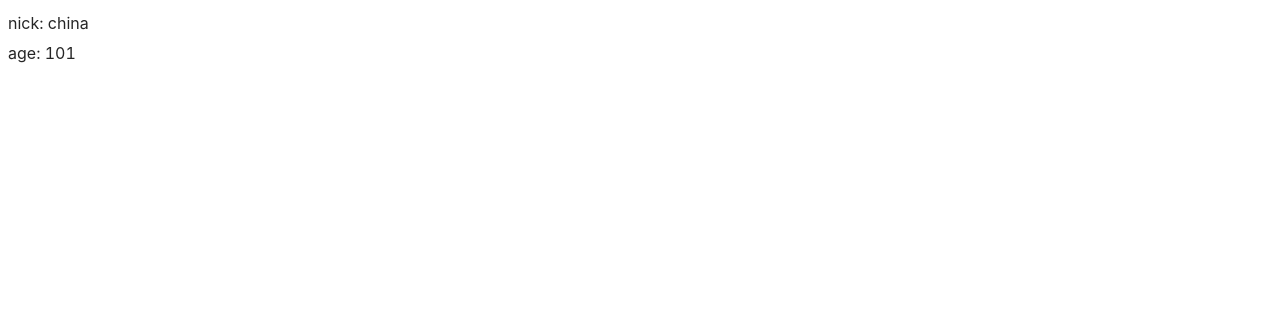
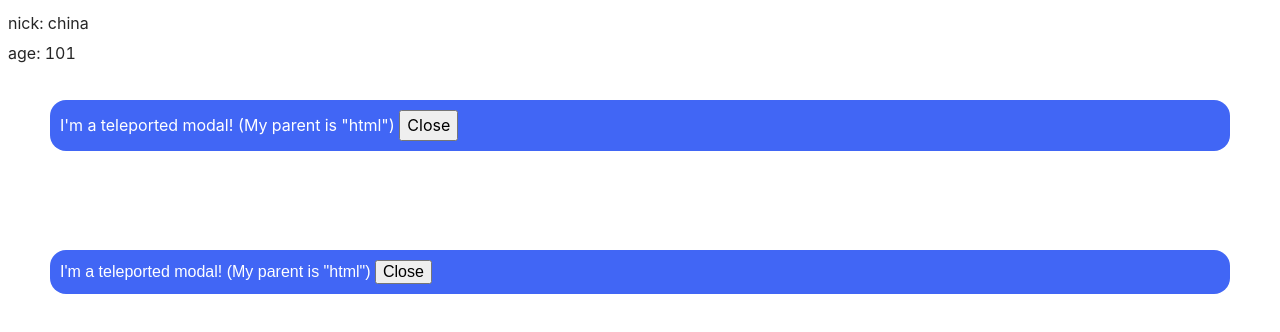
Before and after one commit to gaohelong/vue3-base, a Vue app: page /vuex in a window 1280 px wide. Shown: the top 332 px of the page. Built offline with nearby package versions, Linux system fonts and the light colour scheme.

Commit message:
Vue3: teleport

```diff
--- a/src/common.less
+++ b/src/common.less
@@ -1,3 +1,4 @@
 @rem: 75rem;
 
+@color-FFFFFF: #FFFFFF;
 @color-42b983: #4166F5;
--- a/src/views/vuex/index.js
+++ b/src/views/vuex/index.js
@@ -69,32 +69,8 @@ export default defineComponent({
     return {
       nick: computed(() => store.state.nick), // 在 computed 函数中访问 state
       age: computed(() => store.getters.age), // 在 computed 函数中访问 getter
-    }
-  },
-  methods: {
-    /**
-     * 导出
-     */
-    output() {
-      let canvas = document.getElementById('can-vans')
-      let ctx = canvas.getContext('2d')
-      var oImg = new Image()
-      ctx.drawImage(oImg, 0, 0)
-      this.ImgSrc = canvas.toDataURL('image/png')
-    },
-    /**
-     * 清除
-     */
-    clearCanvas() {
-      let canvas = document.getElementById('can-vans')
-      let ctx = canvas.getContext('2d')
-      ctx.clearRect(0, 0, canvas.width, canvas.height)
-    },
-    /**
-     * 返回png图片base64
-     */
-    canvas_goBack() {
-      console.log(this.ImgSrc)
+      modalOpen: ref(true),
+      modalOpen1: ref(true),
     }
   },
 })
--- a/src/views/vuex/index.less
+++ b/src/views/vuex/index.less
@@ -1,6 +1,7 @@
 @import '../../common.less';
 
 .container {
+  position: relative;
   padding: 16/@rem 16/@rem 120/@rem;
 
   .vuex {
@@ -11,3 +12,24 @@
     }
   }
 }
+
+.modal, .modal1 {
+  position: absolute;
+  top: 500/@rem;
+  right: 100/@rem;
+  left: 100/@rem;
+  z-index: 99;
+  padding: 20/@rem;
+  font-size: 32/@rem;
+  color: @color-FFFFFF;
+  background-color: @color-42b983;
+  border-radius: 32/@rem;
+
+  button {
+    color: #000000;
+  }
+}
+
+.modal {
+  top: 200/@rem;
+}
--- a/src/views/vuex/index.vue
+++ b/src/views/vuex/index.vue
@@ -5,6 +5,32 @@
       <div class="row">age: {{ age }}</div>
     </div>
   </section>
+
+  <!-- 传送到html元素中 -->
+  <teleport to="html">
+    <div v-if="modalOpen1" class="modal1">
+      <div>
+        I'm a teleported modal!
+        (My parent is "html")
+        <button @click="modalOpen1 = false">
+          Close
+        </button>
+      </div>
+    </div>
+  </teleport>
+
+  <!-- 传送到container元素中 -->
+  <teleport to=".container">
+    <div v-if="modalOpen" class="modal">
+      <div>
+        I'm a teleported modal!
+        (My parent is "html")
+        <button @click="modalOpen = false">
+          Close
+        </button>
+      </div>
+    </div>
+  </teleport>
 </template>
 
 <script src="./index.js"></script>
```
